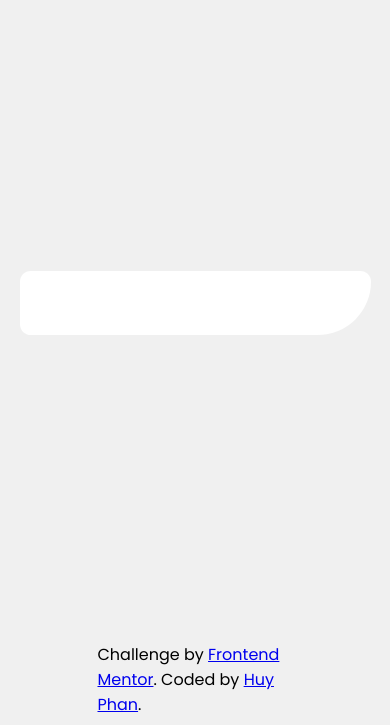
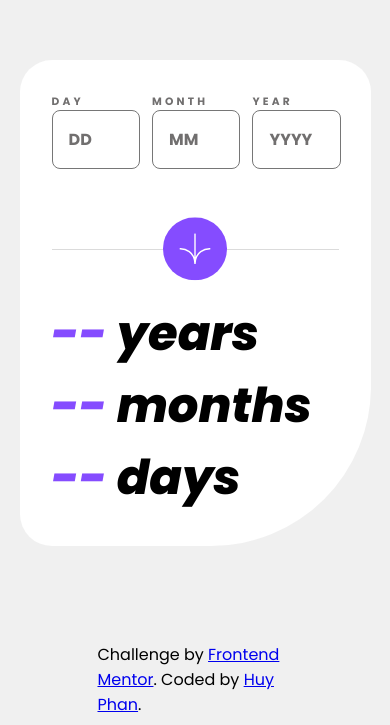
Before and after one commit to huyphan2210/age-calculator-svelte, a Svelte app: page / in a window 390 px wide. Shown: the part 119-844 px from the top of the page. Built offline with nearby package versions, Linux system fonts and the light colour scheme.

Commit message:
The main page

```diff
--- a/src/App.svelte
+++ b/src/App.svelte
@@ -1,11 +1,159 @@
 <script lang="ts">
+  import moment from 'moment';
+  import arrow from './assets/images/icon-arrow.svg'
+  import CustomInput from "./components/CustomInput.svelte";
 
+  const inputInfo = [{
+    label: 'DAY',
+    placeholder: 'DD',
+    max: 31,
+    error: 'This field is required'
+  }, {
+    label: 'MONTH',
+    placeholder: 'MM',
+    max: 12,
+    error: 'This field is required'
+  }, {
+    label: 'YEAR',
+    placeholder: 'YYYY',
+    max: new Date().getFullYear(),
+    error: 'This field is required'
+  }]
+
+  const age = {
+    day: 0,
+    month: 0,
+    year: 0
+  }
+
+  let years, months, days = 0;
+
+  function handleDate(e: CustomEvent) {
+    age[e.detail.field] = e.detail.number;
+    const date = new Date(`${age.month}/${age.day}/${age.year}`);
+    date.setFullYear(age.year);
+    if (age.day && age.month && age.year) {
+      const inputs = document.getElementsByTagName('form')[0].getElementsByClassName('custom-input');
+      if (age.day !== date.getDate() || age.month !== date.getMonth() + 1 || age.year !== date.getFullYear()) {
+        document.getElementsByTagName('form')[0].getElementsByTagName('p')[3].textContent = 'Must be a valid date';
+        document.getElementsByTagName('form')[0].getElementsByTagName('p')[3].style.display = 'block';
+        for (let i = 0; i < inputs.length; i++) {
+          inputs[i].getElementsByTagName('label')[0].style.color = 'var(--light-red)';
+          inputs[i].getElementsByTagName('input')[0].style.outlineColor = 'var(--light-red)';
+          inputs[i].getElementsByTagName('input')[0].style.borderColor = 'var(--light-red)';
+          inputs[i].getElementsByTagName('input')[0].style.caretColor = 'var(--light-red)';
+        }
+      } else {
+        inputInfo[0].error = 'This field is required';
+        document.getElementsByTagName('form')[0].getElementsByTagName('p')[3].textContent = 'This field is required';
+        document.getElementsByTagName('form')[0].getElementsByTagName('p')[3].style.display = '';
+        for (let i = 0; i < inputs.length; i++) {
+          inputs[i].getElementsByTagName('label')[0].style.color = '';
+          inputs[i].getElementsByTagName('input')[0].style.outlineColor = '';
+          inputs[i].getElementsByTagName('input')[0].style.borderColor = '';
+          inputs[i].getElementsByTagName('input')[0].style.caretColor = '';
+        }
+        const start = moment(date);
+        const end = moment();
+        const duration = moment.duration(end.diff(start));
+        years = duration.years();
+        months = duration.months();
+        days = duration.days();
+      }
+    }
+  }
 </script>
 
 <main>
-
+  <form>
+    {#each inputInfo as info}
+      <CustomInput bind:error={info.error} label={info.label} placeholder={info.placeholder} max={info.max} on:message={(e) => handleDate(e)}></CustomInput>
+    {/each}
+    <img src={arrow} alt="Arrow">
+    <p>Must be a valid date</p>
+  </form>
+  <div id='result'>
+    <h1><span>{years ? years : '--'}</span> years</h1>
+    <h1><span>{months ? months : '--'}</span> months</h1>
+    <h1><span>{days ? days : '--'}</span> days</h1>
+  </div>
 </main>
 
 <style>
+main {
+  padding: 4rem;
+}
+  form {
+    position: relative;
+    display: flex;
+    justify-content: flex-start;
+    width: calc(100% - 3rem);
+    padding-bottom: 4rem;
+    border-width: 0;
+    border-style: solid;
+    border-block-end-width: 0.1rem;
+    border-block-end-color: var(--light-grey);
+    margin-block-end: 3rem;
+  }
+    form p {
+      width: 30%;
+      display: none;
+      font-family: Poppins-Italic, sans-serif;
+      color: var(--light-red);
+      position: absolute;
+      top: 6rem;
+      left: 0;
+    }
 
+    form img {
+      width: 3rem;
+      position: absolute;
+      background-color: var(--purple);
+      border-radius: 50%;
+      padding: 1rem;
+      bottom: 0;
+      right: 0;
+      transform: translate(3rem, 50%);
+    }
+      form img:hover {
+        cursor: pointer;
+        background-color: var(--off-black);
+      }
+
+  #result {
+    font-size: 3rem;
+    font-family: Poppins-ExtraBoldItalic, sans-serif;
+  }
+    #result h1 {
+      margin-block: 0;
+    }
+    #result h1 span {
+      overflow-wrap: break-word;
+      color: var(--purple)
+    }
+@media screen and (max-aspect-ratio: 1) and (max-width: 767px) {
+  main {
+    padding: 0;
+  }
+
+    form {
+      justify-content: space-between;
+      width: 100%;
+      padding-bottom: 5rem;
+    }
+      form p {
+        font-size: 0.7rem;
+        top: 5rem;
+      }
+
+      form img {
+        width: 2rem;
+        right: 50%;
+        transform: translate(50%, 50%);
+      }
+
+    #result {
+      font-size: 1.5rem;
+    }
+}
 </style>
```
